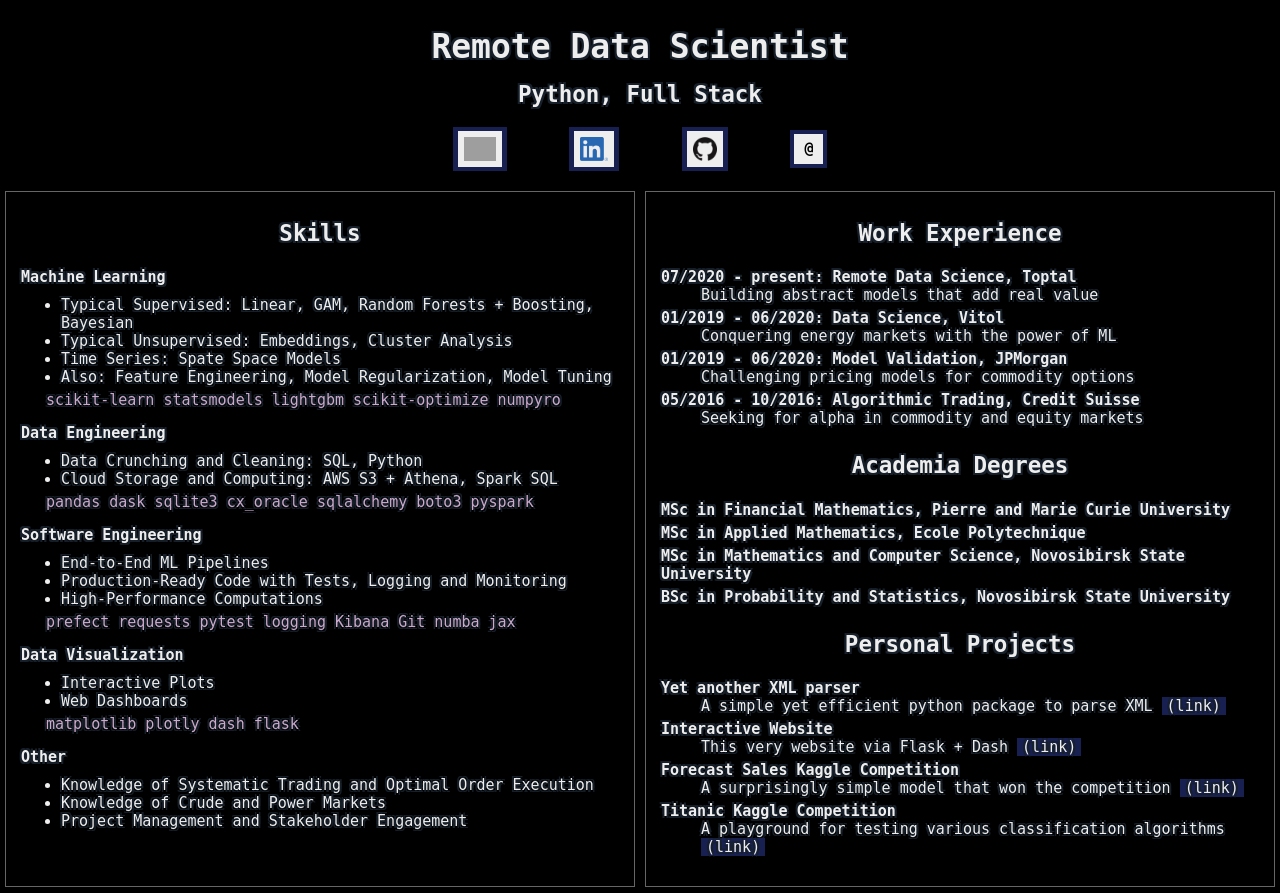
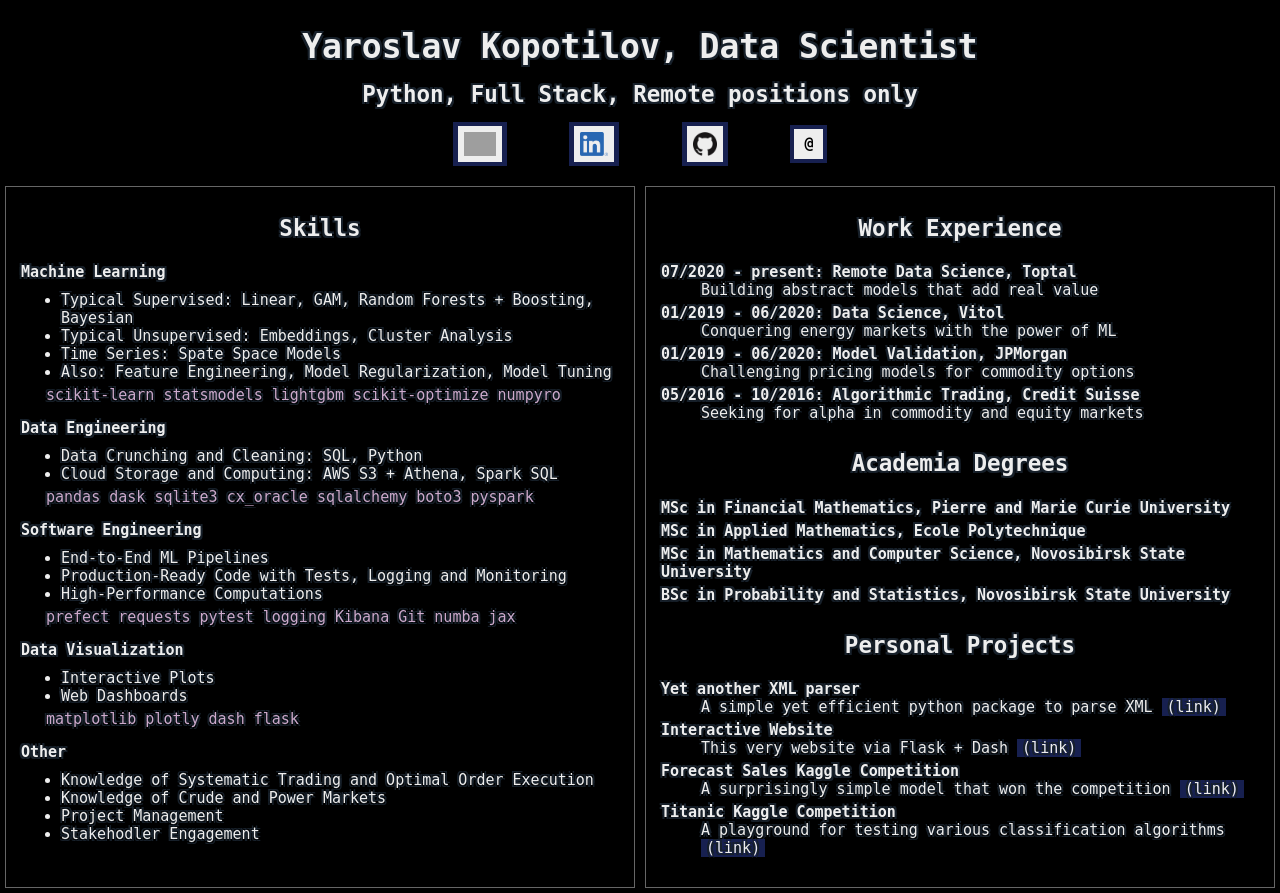
Before and after one commit to mysterious-ben/intro-website, a Flask app: template src/templates/cv.html in a window 1280 px wide. Run offline with Flask 3, Linux system fonts and the light colour scheme; the template is opened without the code that fills it, so the values that code supplies are empty; grey boxes are pictures that could not be loaded.

Commit message:
improve: minor cv template tweaks

```diff
--- a/src/app.py
+++ b/src/app.py
@@ -5,6 +5,7 @@ Main script: execute to start the server
 #TODO: network activity logging
 #TODO: notification on error
 #TODO: [optional] CPU/RAM monitoring
+#TODO: [optional] font: helvica
 #TODO: hide "see profile"
 
 
--- a/src/static/css/awesome-ds.css
+++ b/src/static/css/awesome-ds.css
@@ -91,7 +91,7 @@ code {
 }
 
 .bmargin {
-  margin-bottom: 25px;
+  margin-bottom: 28px;
 }
 
 dt {
--- a/src/templates/cv.html
+++ b/src/templates/cv.html
@@ -10,8 +10,8 @@
 <body style="max-width:1560px;margin:0 auto 0 auto;">
     <div class="row">
         <div class="column">
-            <h1 style="margin-bottom:0px;">Remote Data Scientist</h1>
-            <h3 style="margin-top:15px;margin-bottom:15px;">Python, Full Stack</h3>
+            <h1 style="margin-bottom:0px;">Yaroslav Kopotilov, Data Scientist</h1>
+            <h3 style="margin-top:15px;margin-bottom:10px;">Python, Full Stack, Remote positions only</h3>
         </div>
     </div>
 
@@ -64,7 +64,8 @@
             <ul>
                 <li>Knowledge of Systematic Trading and Optimal Order Execution</li>
                 <li>Knowledge of Crude and Power Markets</li>
-                <li>Project Management and Stakeholder Engagement</li>
+                <li>Project Management </li>
+                <li>Stakehodler Engagement</li>
             </ul>
         </div>
 
```
